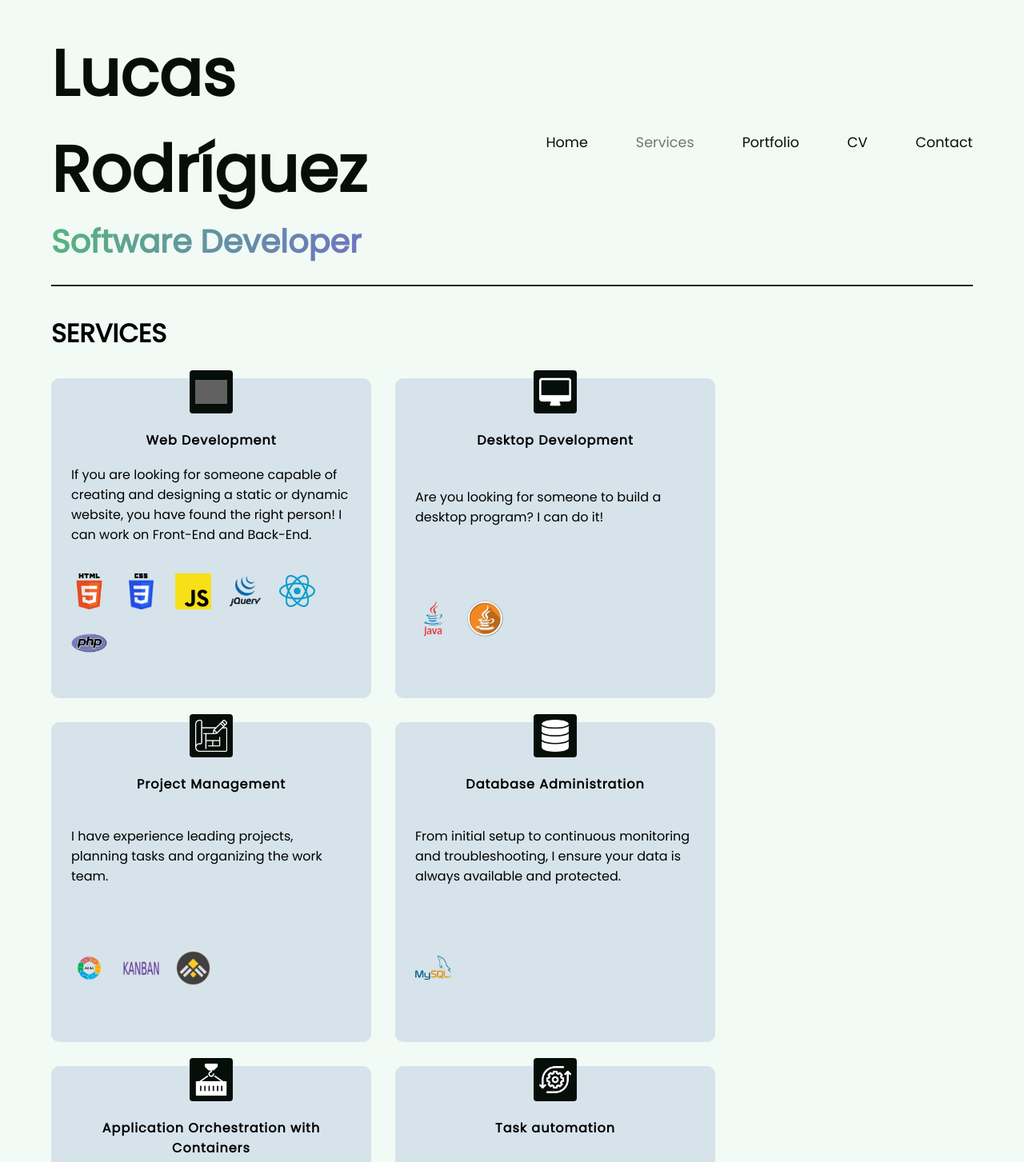
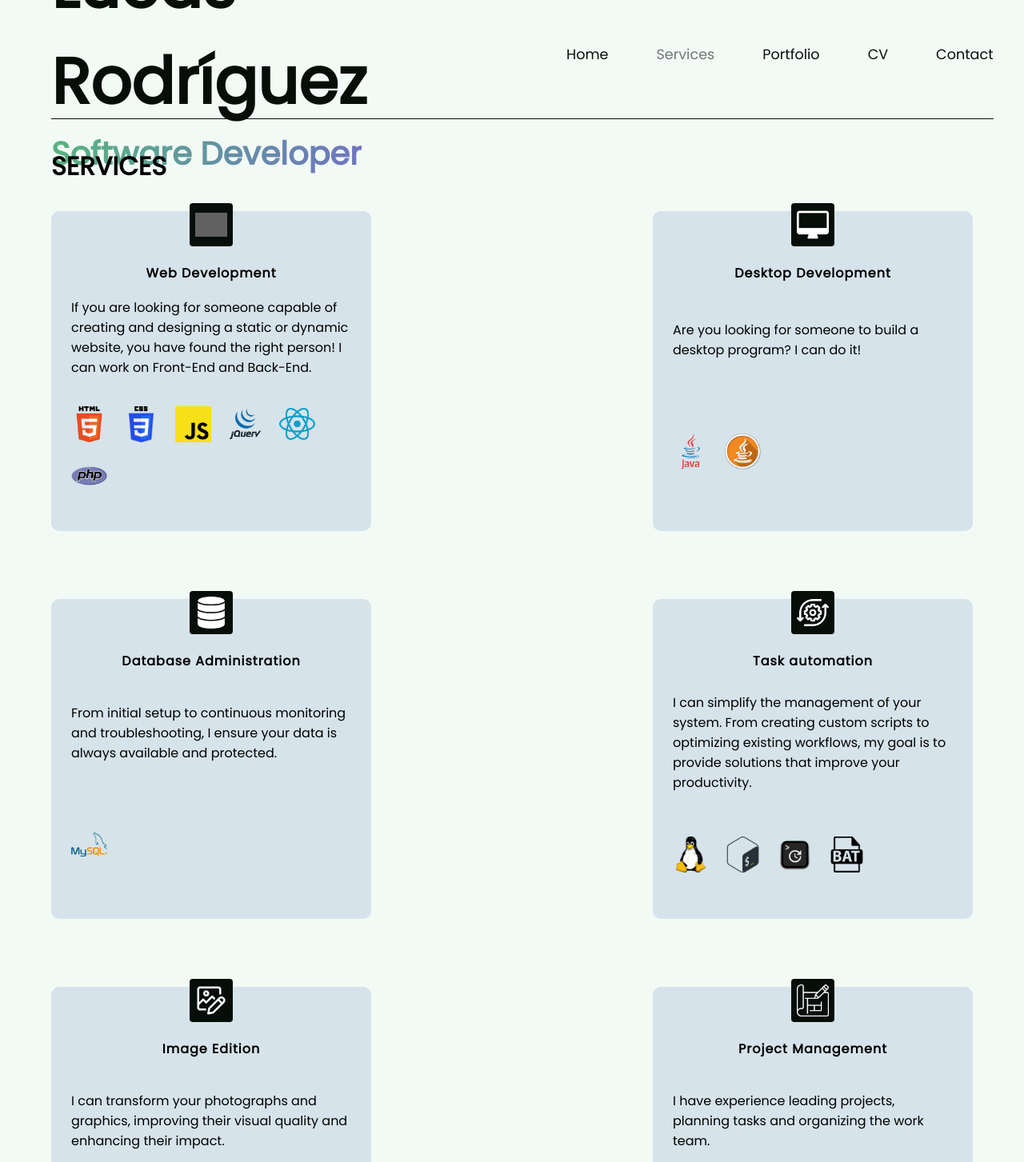
Before and after one commit to lucasrodriguez-dev/portfolio, a React (Create React App) app: page /services in a window 1280 px wide. Shown: the top 1453 px of the page at 80% size. Built offline with nearby package versions, Linux system fonts and the light colour scheme; grey boxes are pictures that could not be loaded.

Commit message:
little update

```diff
--- a/src/components/pages/HomePage.js
+++ b/src/components/pages/HomePage.js
@@ -18,7 +18,7 @@ export const HomePage = () => {
               <br />
               <strong>1 year of experience</strong> working on Front-End ⭐ and Back-End 🧠.
               <br />
-              <span className="highlight-secondary">Smart, serious and dedicated</span>.
+              <span className="highlight-secondary">Organized, analytical and dedicated.</span>
             </p>
             <article id="container-me">
               <div className="blob">
--- a/src/data/myServices.js
+++ b/src/data/myServices.js
@@ -15,37 +15,37 @@ export const myServices = [
     },
     {
         "id": 2,
+        "name": "Database Administration",
+        "description": "From initial setup to continuous monitoring and troubleshooting, I ensure your data is always available and protected.",
+        "technologies": ["MySQL"],
+        "icon": "database"
+    },
+    {
+        "id": 3,
+        "name": "Task automation",
+        "description": "I can simplify the management of your system. From creating custom scripts to optimizing existing workflows, my goal is to provide solutions that improve your productivity.",
+        "technologies": ["Linux", "Shell Script", "Crontab", "Batch"],
+        "icon": "task"
+    },
+    {
+        "id": 4,
+        "name": "Image Edition",
+        "description": "I can transform your photographs and graphics, improving their visual quality and enhancing their impact.",
+        "technologies": ["Adobe Photoshop"],
+        "icon": "image"
+    },
+    {
+        "id": 5,
         "name": "Project Management",
         "description": "I have experience leading projects, planning tasks and organizing the work team.",
         "technologies": ["Agile methodology", "Kanban", "Gantt"],
         "icon": "project"
     },
     {
-        "id": 3,
-        "name": "Database Administration",
-        "description": "From initial setup to continuous monitoring and troubleshooting, I ensure your data is always available and protected.",
-        "technologies": ["MySQL"],
-        "icon": "database"
-    },
-    {
-        "id": 4,
+        "id": 6,
         "name": "Application Orchestration with Containers",
         "description": "I ensure your applications run efficiently and smoothly in containerized environments.",
         "technologies": ["Docker"],
         "icon": "container"
-    },
-    {
-        "id": 5,
-        "name": "Task automation",
-        "description": "I can simplify the management of your system. From creating custom scripts to optimizing existing workflows, my goal is to provide solutions that improve your productivity.",
-        "technologies": ["Linux", "Shell Script", "Crontab", "Batch"],
-        "icon": "task"
-    },
-    {
-        "id": 6,
-        "name": "Image Edition",
-        "description": "I can transform your photographs and graphics, improving their visual quality and enhancing their impact.",
-        "technologies": ["Adobe Photoshop"],
-        "icon": "image"
     }
 ];
--- a/src/index.css
+++ b/src/index.css
@@ -6,7 +6,7 @@
   --secondary: hsl(217, 40%, 70%, 30%);
   --accent: #7073C2;
   --text: #060E09;
-  --border-style: 2px solid var(--text);
+  --border-style: 1px solid var(--text);
   --border-style-button: 1px solid rgba(255, 255, 255, 0.1);
   --transition-duration: 300ms;
   --font-family: 'Poppins', sans-serif, system-ui;
@@ -24,12 +24,16 @@
 }
 
 body {
+  position: relative;
   background-color: var(--background);
   color: var(--paragraph);
   font-family: var(--font-family);
   font-size: 1rem;
   padding: 0;
   margin: 0;
+  display: flex;
+  flex-direction: column;
+  min-height: 100vh;
 }
 
 .layout {
@@ -46,7 +50,6 @@ body {
 }
 
 .highlight-secondary {
-  font-size: larger;
   background-color: var(--accent);
   color: var(--background);
   padding: 5px;
@@ -59,6 +62,10 @@ body {
   -webkit-text-stroke-width: 1px;
   -webkit-text-stroke-color: var(--text);
   color: transparent;
+}
+
+.grid {
+  display: grid;
 }
 
 .flex {
@@ -121,8 +128,9 @@ body {
 /* HEADER */
 
 header {
-  min-height: 20vh;
-  padding: 3vh 0;
+  max-height: 12vh;
+  width: 92vw;
+  padding: 2.5vh 0 4vh 0;
   border-bottom: var(--border-style);
   margin-bottom: 35px;
   display: flex;
@@ -142,7 +150,7 @@ header {
 }
 
 .navbar {
-  flex: 1 1 auto;
+  flex: 1;
 }
 
 ul {
@@ -174,7 +182,7 @@ nav ul li a.active {
 /* CONTENT */
 
 .content {
-  min-height: 55vh;
+  padding: 0 0 80px 0;
 }
 
 .container {
@@ -339,8 +347,8 @@ img {
 
 .services {
   align-items: center;
-  justify-content: flex-start;
-  gap: 30px;
+  justify-content: space-between;
+  gap: 85px;
 }
 
 .service-card {
@@ -436,11 +444,11 @@ h2 {
 }
 
 h1 {
-  font-size: 6rem;
+  font-size: 4rem;
 }
 
 h2 {
-  font-size: 3rem;
+  font-size: 2rem;
 }
 
 .heading {
@@ -520,9 +528,9 @@ textarea {
 /* FOOTER */
 
 footer {
-  padding: 3vh 0;
+  padding: 2.5vh 0 4vh 0;
   border-top: var(--border-style);
-  margin-top: 35px;
+  margin-top: auto;
   font-size: smaller;
 }
 
--- a/src/router/MyRoutes.js
+++ b/src/router/MyRoutes.js
@@ -14,7 +14,6 @@ export const MyRoutes = () => {
     return (
         <BrowserRouter>
             <Header />
-            {/* CONTENT */}
             <section className="content">
                 <Routes>
                     <Route path="/" element={<HomePage />} />
```
